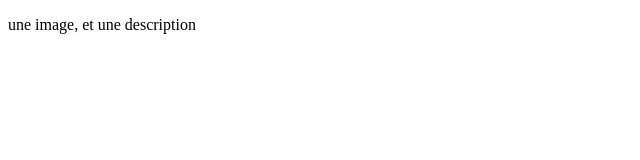
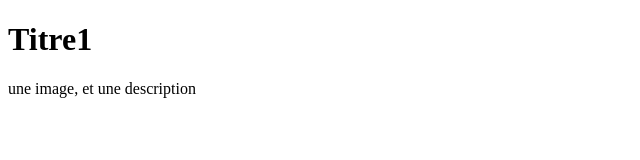
Before and after one commit to SylvainB59/URL-uberluConflit, a plain HTML site: page index.html in a window 1280 px wide. Shown: the whole page, without its empty margins (0-640 px from the left). Drawn offline with Linux system fonts and the light colour scheme.

Commit message:
Marilyne

```diff
--- a/index.html
+++ b/index.html
@@ -7,6 +7,8 @@
     <title>test conflit</title>
 </head>
 <body>
+
+    <h1>Titre1</h1>
     <p>une image, et une description</p>
 
 
```
